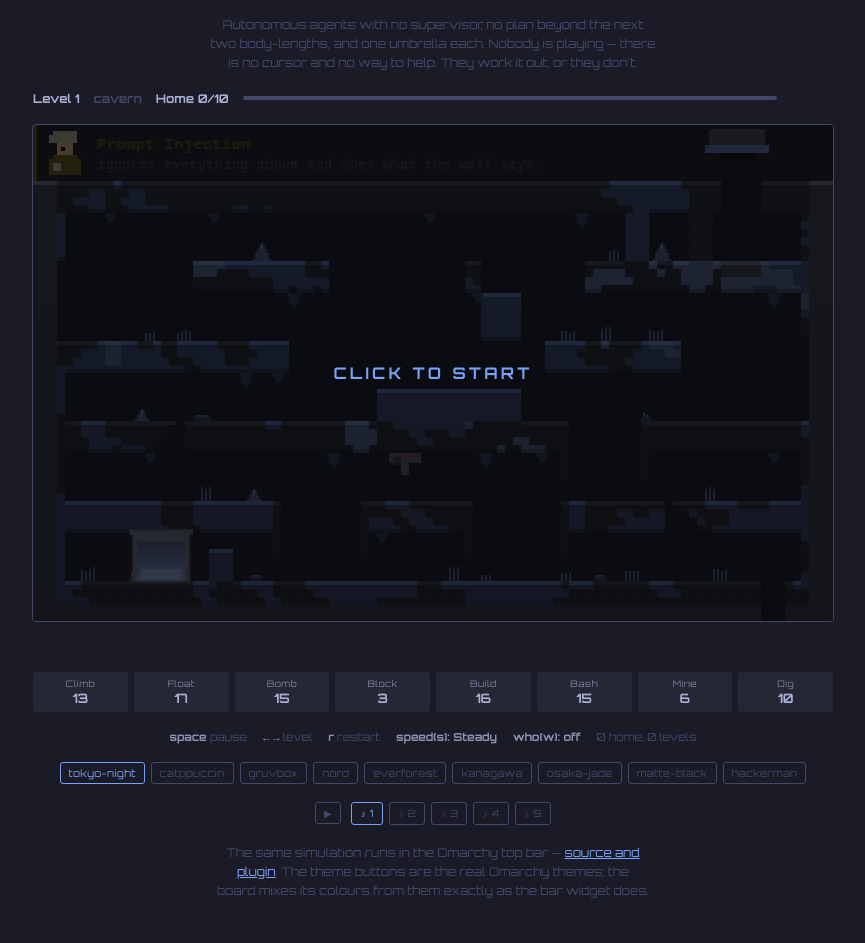
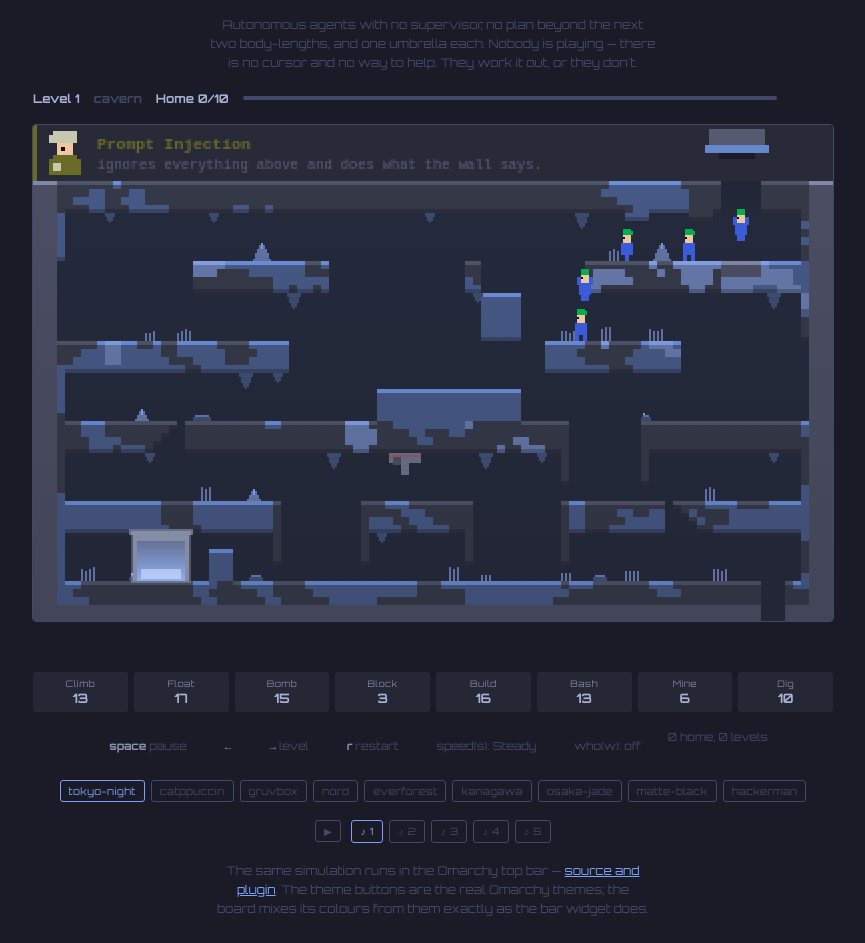
Before and after one commit to jhgundersen/jonh.no, a plain HTML site: page agents.html in a window 1280 px wide. Shown: the part 54-997 px from the top of the page, without its empty margins (207-1072 px from the left). Drawn offline with Linux system fonts and the light colour scheme.

Commit message:
Silent by default, no start gate, and controls you can actually tap
The soundtrack no longer starts with the simulation. It is silent until somebody
presses play and stays silent otherwise — switching track while nothing is
playing no longer starts anything either.

Which makes the start gate pointless. The only reason the board sat behind
CLICK TO START was that browsers require a real gesture before audio may play,
so the first click had to do double duty. With nothing to unlock, the level just
runs when the page loads, the way it does in the bar. The overlay is still there
for pause.

And the hints are buttons now. A row of text telling you which keys to press is
no use at all on a touchscreen: space, the two level arrows, restart, speed and
who are all clickable, the keys still work exactly as before, and on a coarse
pointer they get visible borders and 44px targets rather than relying on a hover
state that will never arrive. Each one blurs itself after a click, or the button
keeps focus and eats the space bar.

The pause hint reads "resume" while paused, since it is a control now rather
than a description of one.

Verified by driving every button in a headless browser: level steps both ways,
speed cycles, labels toggle, pause and resume move the overlay — and the audio
element is still paused after all of it.

Also removed 39 lines of dead code from sync-agents.sh: an earlier heredoc edit
half-applied and left a broken check_cross_refs behind, which only ever worked
because the good definition came after it and won.

```diff
--- a/agents.html
+++ b/agents.html
@@ -105,14 +105,6 @@
 			line-height: 1;
 			z-index: 2;
 			transition: opacity 160ms;
-		}
-
-		/* Bigger and brighter before the first click than on a later pause: one
-		   is an invitation, the other is a status. */
-		#overlay.start {
-			font-size: 16px;
-			color: var(--accent);
-			background: rgba(0, 0, 0, 0.7);
 		}
 
 		/* --- readouts ----------------------------------------------------- */
@@ -228,6 +220,42 @@
 			font-weight: 700;
 		}
 
+		/* The hints are buttons. They were a row of text describing keys, which
+		   is no use at all on a touchscreen — and the keys still work, so this
+		   costs nothing and makes the page usable with a thumb. Sized to the
+		   44px touch target everybody settled on. */
+		.ctl {
+			font-family: inherit;
+			font-size: 11px;
+			color: var(--muted);
+			background: transparent;
+			border: 1px solid transparent;
+			border-radius: 4px;
+			padding: 6px 10px;
+			min-height: 32px;
+			cursor: pointer;
+			transition: color 140ms, border-color 140ms, background-color 140ms;
+		}
+
+		.ctl:hover {
+			color: var(--fg);
+			border-color: var(--muted);
+		}
+
+		.ctl:active {
+			background: color-mix(in srgb, var(--accent) 20%, transparent);
+		}
+
+		@media (pointer: coarse) {
+			/* No hover on a touchscreen, so the affordance has to be permanent. */
+			.ctl {
+				border-color: var(--muted);
+				min-height: 44px;
+				padding: 10px 14px;
+				font-size: 12px;
+			}
+		}
+
 		#themes {
 			display: flex;
 			gap: 6px;
@@ -309,7 +337,7 @@
 	<div id="board">
 		<canvas id="terrain"></canvas>
 		<canvas id="actors"></canvas>
-		<div id="overlay" class="start">CLICK TO START</div>
+		<div id="overlay" style="display: none">PAUSED</div>
 	</div>
 
 	<p id="line"></p>
@@ -317,11 +345,12 @@
 	<div id="toolbar"></div>
 
 	<div class="controls">
-		<span><b>space</b> pause</span>
-		<span><b>&larr; &rarr;</b> level</span>
-		<span><b>r</b> restart</span>
-		<span><b id="speed">speed(s)</b></span>
-		<span><b id="who">who(w)</b></span>
+		<button class="ctl" id="c-pause"><b>space</b> <span id="pauseWord">pause</span></button>
+		<button class="ctl" id="c-prev"><b>&larr;</b></button>
+		<button class="ctl" id="c-next"><b>&rarr;</b> level</button>
+		<button class="ctl" id="c-restart"><b>r</b> restart</button>
+		<button class="ctl" id="speed">speed(s)</button>
+		<button class="ctl" id="who">who(w)</button>
 		<span id="lifetime"></span>
 	</div>
 
--- a/agents/web.js
+++ b/agents/web.js
@@ -86,8 +86,7 @@
   var world = null
   var level = 1
   var attempt = 0
-  var running = false
-  var started = false
+  var running = true
   var showLabels = false
   var speedIndex = 1
   var themeName = "tokyo-night"
@@ -292,15 +291,8 @@
 
     el.speed.textContent = "speed(s): " + SPEED_NAMES[speedIndex]
     el.who.textContent = "who(w): " + (showLabels ? "on" : "off")
-    if (!started) {
-      el.overlay.textContent = "CLICK TO START"
-      el.overlay.className = "start"
-      el.overlay.style.display = ""
-    } else {
-      el.overlay.textContent = "PAUSED"
-      el.overlay.className = ""
-      el.overlay.style.display = running ? "none" : ""
-    }
+    el.pauseWord.textContent = running ? "pause" : "resume"
+    el.overlay.style.display = running ? "none" : ""
     el.lifetime.textContent = lifetimeSaved.toLocaleString() + " home, " + levelsCleared + " levels"
   }
 
@@ -317,20 +309,7 @@
   function cycleSpeed() { speedIndex = (speedIndex + 1) % SPEED_INTERVALS.length; restartClock(); saveState(); render() }
   function toggleLabels() { showLabels = !showLabels; paintActors(); saveState(); render() }
   function togglePause() {
-    if (!started) return start()
     running = !running
-    render()
-  }
-
-  // The first click does double duty: it starts the simulation and it is the
-  // user gesture a browser requires before any audio may play. Autoplay
-  // policies are why this page has a start button at all — without a real
-  // click there is no way to begin a soundtrack, and a silent player nobody
-  // pressed looks broken rather than polite.
-  function start() {
-    started = true
-    running = true
-    playAudio()
     render()
   }
 
@@ -349,10 +328,10 @@
   // -------------------------------------------------------------------------
   // Soundtrack
   //
-  // One player, no autoplay — browsers block it, and a page that starts making
+  // One player, and it is silent until somebody presses play. Not because
+  // browsers block autoplay — they do — but because a page that starts making
   // noise on its own is a page you close. Switching track while something is
-  // already playing keeps playing, because the only reason to reach for these
-  // buttons mid-listen is that you want the other one.
+  // already playing keeps playing; switching while it is silent stays silent.
   //
   // The player itself does not loop. A track that ends hands over to the next
   // one and wraps at the end of the list, so leaving this open gets you the
@@ -368,7 +347,7 @@
     trackIndex = i
     var wasPlaying = keepPlaying && !el.player.paused && !el.player.ended
     el.player.src = TRACKS[i]
-    if (wasPlaying || (keepPlaying && started)) playAudio()
+    if (wasPlaying) playAudio()
     Array.prototype.forEach.call(el.tracks.children, function (b, n) {
       b.classList.toggle("on", n === i)
     })
@@ -421,6 +400,7 @@
     el.overlay = document.getElementById("overlay")
     el.lifetime = document.getElementById("lifetime")
     el.themes = document.getElementById("themes")
+    el.pauseWord = document.getElementById("pauseWord")
     el.boardWrap = document.getElementById("board")
     el.player = document.getElementById("player")
     el.tracks = document.getElementById("tracks")
@@ -479,6 +459,28 @@
     window.addEventListener("resize", fitBoard)
     el.boardWrap.addEventListener("click", togglePause)
 
+    // Every hint is also a button. The keys still work; this is so the page can
+    // be used with a thumb, which it could not be before — a row of text saying
+    // which keys to press is no use at all on a touchscreen.
+    var buttons = {
+      "c-pause": togglePause,
+      "c-prev": function () { advance(-1) },
+      "c-next": function () { advance(1) },
+      "c-restart": function () { newLevel(level, 0) },
+      "speed": cycleSpeed,
+      "who": toggleLabels
+    }
+    Object.keys(buttons).forEach(function (id) {
+      var b = document.getElementById(id)
+      if (!b) return
+      b.addEventListener("click", function (ev) {
+        ev.preventDefault()
+        buttons[id]()
+        render()
+        b.blur()   // or the button keeps focus and swallows the space bar
+      })
+    })
+
     document.addEventListener("keydown", function (e) {
       if (e.metaKey || e.ctrlKey || e.altKey) return
       var k = e.key.toLowerCase()
```
Also changed, not shown: 1 other file.
